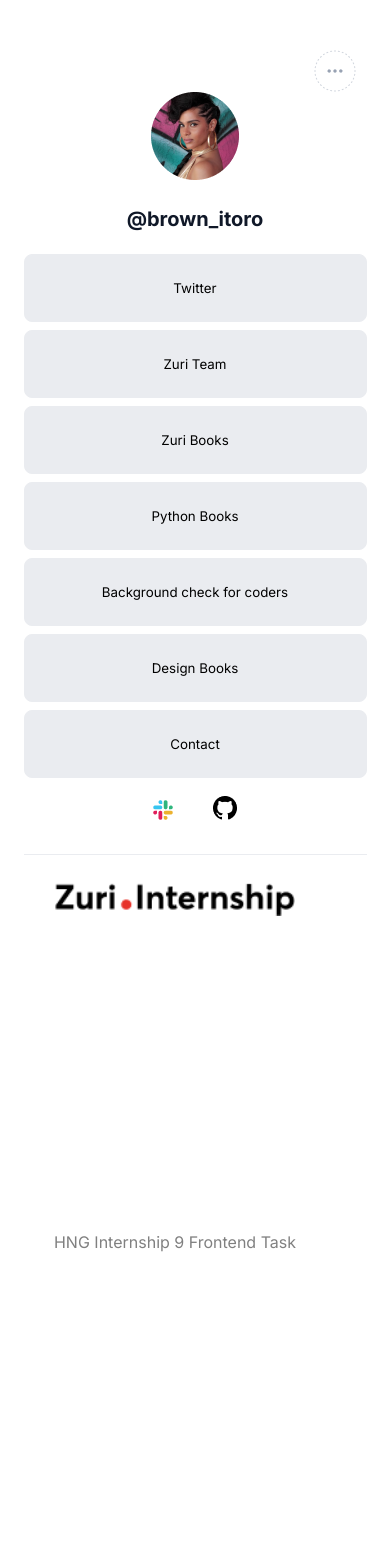
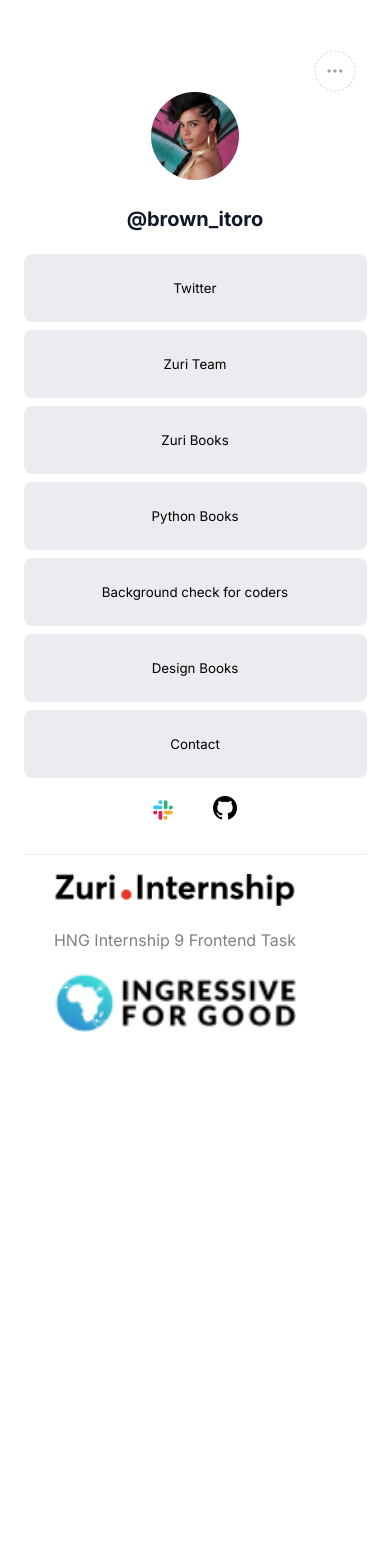
Before and after one commit to ukpono-j/Hng9task1, a React (Create React App) app: page / in a window 390 px wide. Shown: the top 1566 px of the page. After the commit the page ends 1040 px from the top, so only its background shows below. Built offline with nearby package versions, Linux system fonts and the light colour scheme.

Commit message:
responsiveness

```diff
--- a/src/styles/Footer.css
+++ b/src/styles/Footer.css
@@ -4,3 +4,12 @@
     gap: 300px;
     margin-top: 20px;
 }
+@media only screen and (max-width: 600px) {
+    #footer{
+        display: flex;
+        justify-content: space-between;
+        gap: 8px;
+        margin-top: 10px;
+    }
+
+}
```
